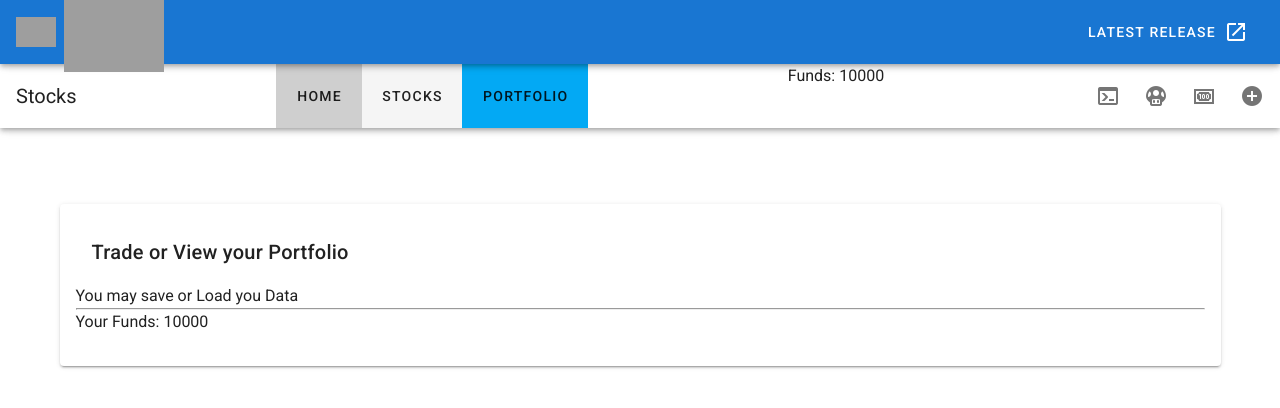
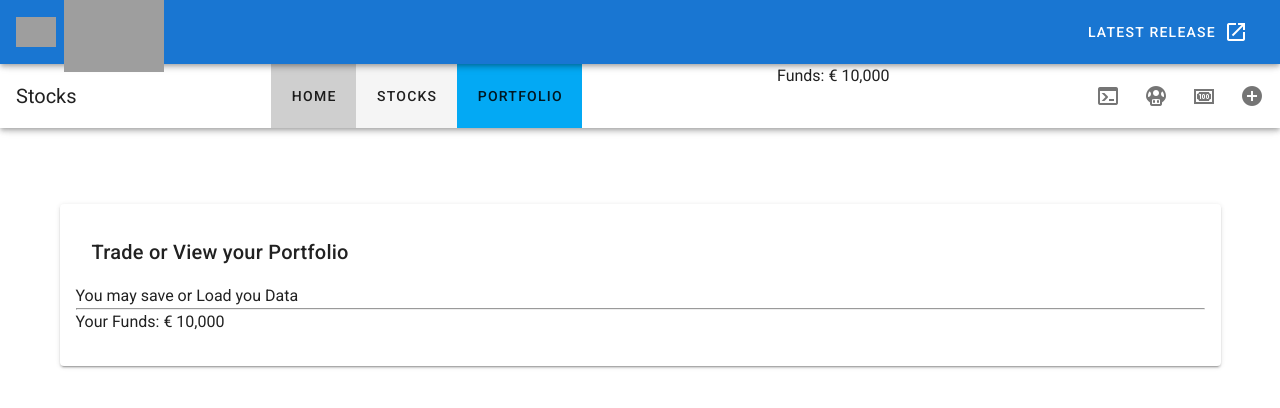
Before and after one commit to petziferum/stocktrader, a Vue app: page / in a window 1280 px wide. Shown: the top 408 px of the page. Built offline with nearby package versions, Linux system fonts and the light colour scheme; grey boxes are pictures that could not be loaded.

Commit message:
ölakjsdf

```diff
--- a/src/components/Headercomp.vue
+++ b/src/components/Headercomp.vue
@@ -10,7 +10,7 @@
         </v-toolbar-items>
         <v-spacer></v-spacer>
         <v-toolbar-items>
-        Funds: {{ funds }}
+        Funds: {{ funds | currency }}
         </v-toolbar-items>
         <v-spacer></v-spacer>
         <template v-if="$vuetify.breakpoint.lgAndUp">
--- a/src/components/Home.vue
+++ b/src/components/Home.vue
@@ -4,7 +4,7 @@
       <v-card-title>Trade or View your Portfolio</v-card-title>
       You may save or Load you Data<br>
       <hr>
-      <p>Your Funds: {{ funds }}</p>
+      <p>Your Funds: {{ funds | currency }}</p>
     </v-card>
   </v-container>
 </template>
--- a/src/main.js
+++ b/src/main.js
@@ -6,6 +6,10 @@ import vuetify from './plugins/vuetify';
 
 Vue.config.productionTip = false
 
+Vue.filter('currency', (value) => {
+  return ' € ' + value.toLocaleString();
+});
+
 new Vue({
   router,
   store,
```
